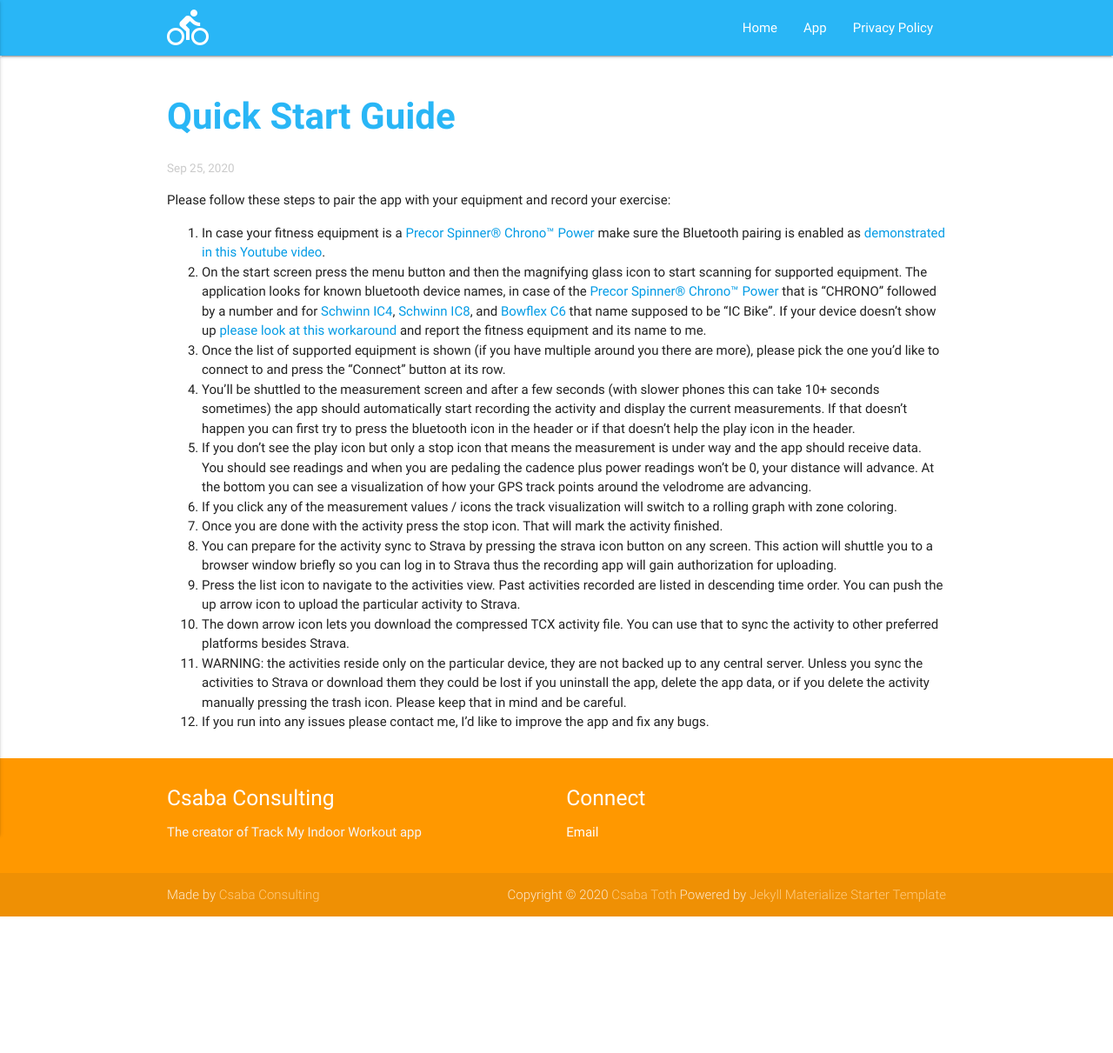
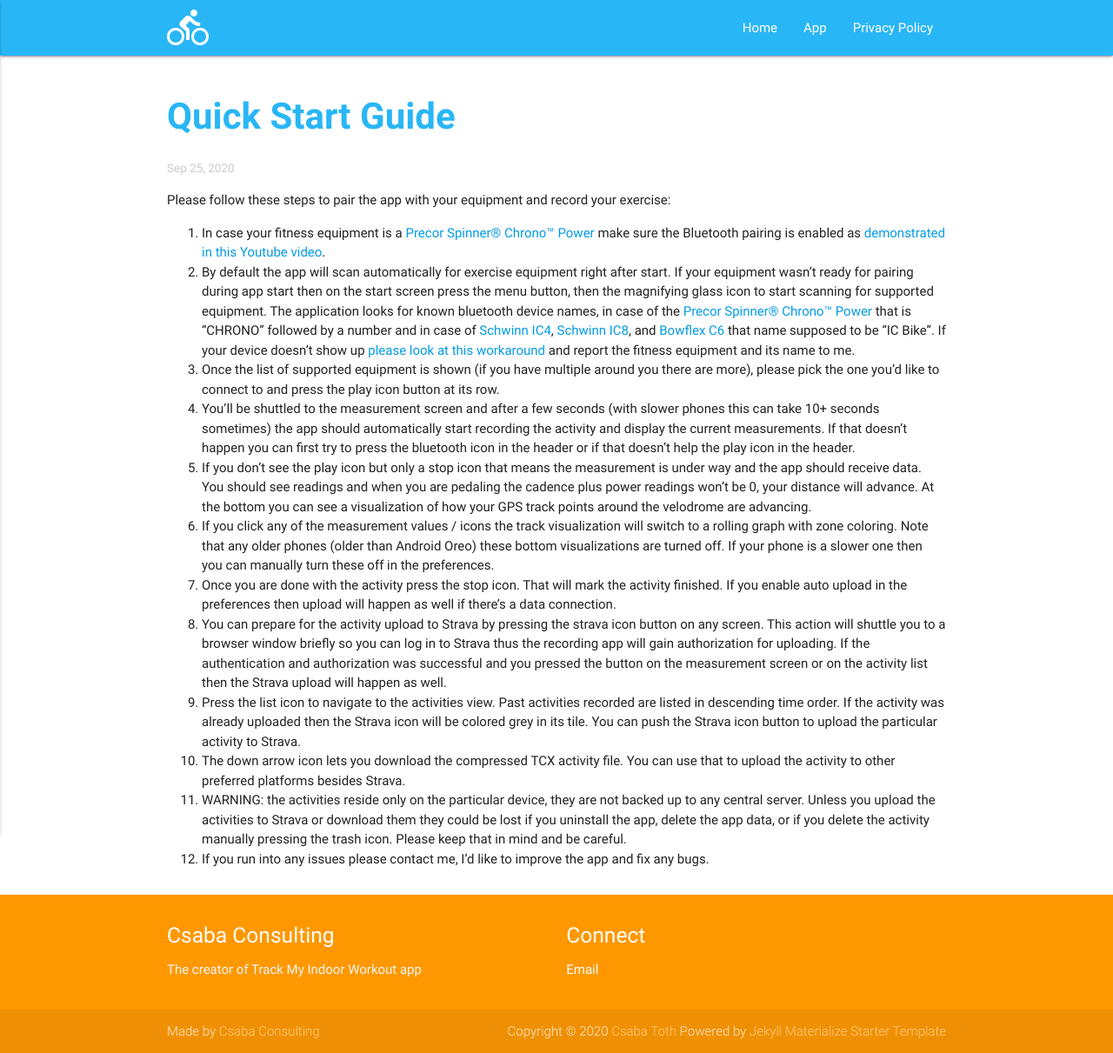
Before and after one commit to TrackMyIndoorWorkout/TrackMyIndoorWorkout.github.io, a Jekyll site: the page built from _posts/2020-09-25-quick-start.md, in a window 1280 px wide. Shown: the whole page at 87% size. Built offline with Jekyll 4.4.1, drawn with Linux system fonts in a browser that asks for light colours; before the commit the page ends 1054 px from its top, so only the background shows below that.

Commit message:
Updating quick start and scanning guide to match newer UX

```diff
--- a/_posts/2020-09-25-quick-start.md
+++ b/_posts/2020-09-25-quick-start.md
@@ -6,14 +6,14 @@ date: 2020-09-25 12:00:00
 Please follow these steps to pair the app with your equipment and record your exercise:
 
 0. In case your fitness equipment is a [Precor Spinner® Chrono™ Power](https://spinning.com/spinner-chrono-power/) make sure the Bluetooth pairing is enabled as [demonstrated in this Youtube video](https://www.youtube.com/watch?v=8w1IcI5twGY).
-1. On the start screen press the menu button and then the magnifying glass icon to start scanning for supported equipment. The application looks for known bluetooth device names, in case of the [Precor Spinner® Chrono™ Power](https://spinning.com/spinner-chrono-power/) that is "CHRONO" followed by a number and for [Schwinn IC4](https://www.schwinnfitness.com/ic4/100873.html), [Schwinn IC8](https://global.schwinnfitness.com/en/ic8/100893.html), and [Bowflex C6](https://www.bowflex.com/bikes/c6/100894.html) that name supposed to be "IC Bike". If your device doesn't show up [please look at this workaround]({% post_url 2020-09-24-device-scanning-workaround %}) and report the fitness equipment and its name to me.
-1. Once the list of supported equipment is shown (if you have multiple around you there are more), please pick the one you'd like to connect to and press the "Connect" button at its row.
+1. By default the app will scan automatically for exercise equipment right after start. If your equipment wasn't ready for pairing during app start then on the start screen press the menu button, then the magnifying glass icon to start scanning for supported equipment. The application looks for known bluetooth device names, in case of the [Precor Spinner® Chrono™ Power](https://spinning.com/spinner-chrono-power/) that is "CHRONO" followed by a number and in case of [Schwinn IC4](https://www.schwinnfitness.com/ic4/100873.html), [Schwinn IC8](https://global.schwinnfitness.com/en/ic8/100893.html), and [Bowflex C6](https://www.bowflex.com/bikes/c6/100894.html) that name supposed to be "IC Bike". If your device doesn't show up [please look at this workaround]({% post_url 2020-09-24-device-scanning-workaround %}) and report the fitness equipment and its name to me.
+1. Once the list of supported equipment is shown (if you have multiple around you there are more), please pick the one you'd like to connect to and press the play icon button at its row.
 1. You'll be shuttled to the measurement screen and after a few seconds (with slower phones this can take 10+ seconds sometimes) the app should automatically start recording the activity and display the current measurements. If that doesn't happen you can first try to press the bluetooth icon in the header or if that doesn't help the play icon in the header.
 1. If you don't see the play icon but only a stop icon that means the measurement is under way and the app should receive data. You should see readings and when you are pedaling the cadence plus power readings won't be 0, your distance will advance. At the bottom you can see a visualization of how your GPS track points around the velodrome are advancing.
-1. If you click any of the measurement values / icons the track visualization will switch to a rolling graph with zone coloring.
-1. Once you are done with the activity press the stop icon. That will mark the activity finished.
-1. You can prepare for the activity sync to Strava by pressing the strava icon button on any screen. This action will shuttle you to a browser window briefly so you can log in to Strava thus the recording app will gain authorization for uploading.
-1. Press the list icon to navigate to the activities view. Past activities recorded are listed in descending time order. You can push the up arrow icon to upload the particular activity to Strava.
-1. The down arrow icon lets you download the compressed TCX activity file. You can use that to sync the activity to other preferred platforms besides Strava.
-1. WARNING: the activities reside only on the particular device, they are not backed up to any central server. Unless you sync the activities to Strava or download them they could be lost if you uninstall the app, delete the app data, or if you delete the activity manually pressing the trash icon. Please keep that in mind and be careful.
+1. If you click any of the measurement values / icons the track visualization will switch to a rolling graph with zone coloring. Note that any older phones (older than Android Oreo) these bottom visualizations are turned off. If your phone is a slower one then you can manually turn these off in the preferences.
+1. Once you are done with the activity press the stop icon. That will mark the activity finished. If you enable auto upload in the preferences then upload will happen as well if there's a data connection.
+1. You can prepare for the activity upload to Strava by pressing the strava icon button on any screen. This action will shuttle you to a browser window briefly so you can log in to Strava thus the recording app will gain authorization for uploading. If the authentication and authorization was successful and you pressed the button on the measurement screen or on the activity list then the Strava upload will happen as well.
+1. Press the list icon to navigate to the activities view. Past activities recorded are listed in descending time order. If the activity was already uploaded then the Strava icon will be colored grey in its tile. You can push the Strava icon button to upload the particular activity to Strava.
+1. The down arrow icon lets you download the compressed TCX activity file. You can use that to upload the activity to other preferred platforms besides Strava.
+1. WARNING: the activities reside only on the particular device, they are not backed up to any central server. Unless you upload the activities to Strava or download them they could be lost if you uninstall the app, delete the app data, or if you delete the activity manually pressing the trash icon. Please keep that in mind and be careful.
 1. If you run into any issues please contact me, I'd like to improve the app and fix any bugs.
```
Also changed, not shown: _posts/2020-09-24-device-scanning-workaround.md (+2 -4 lines).
